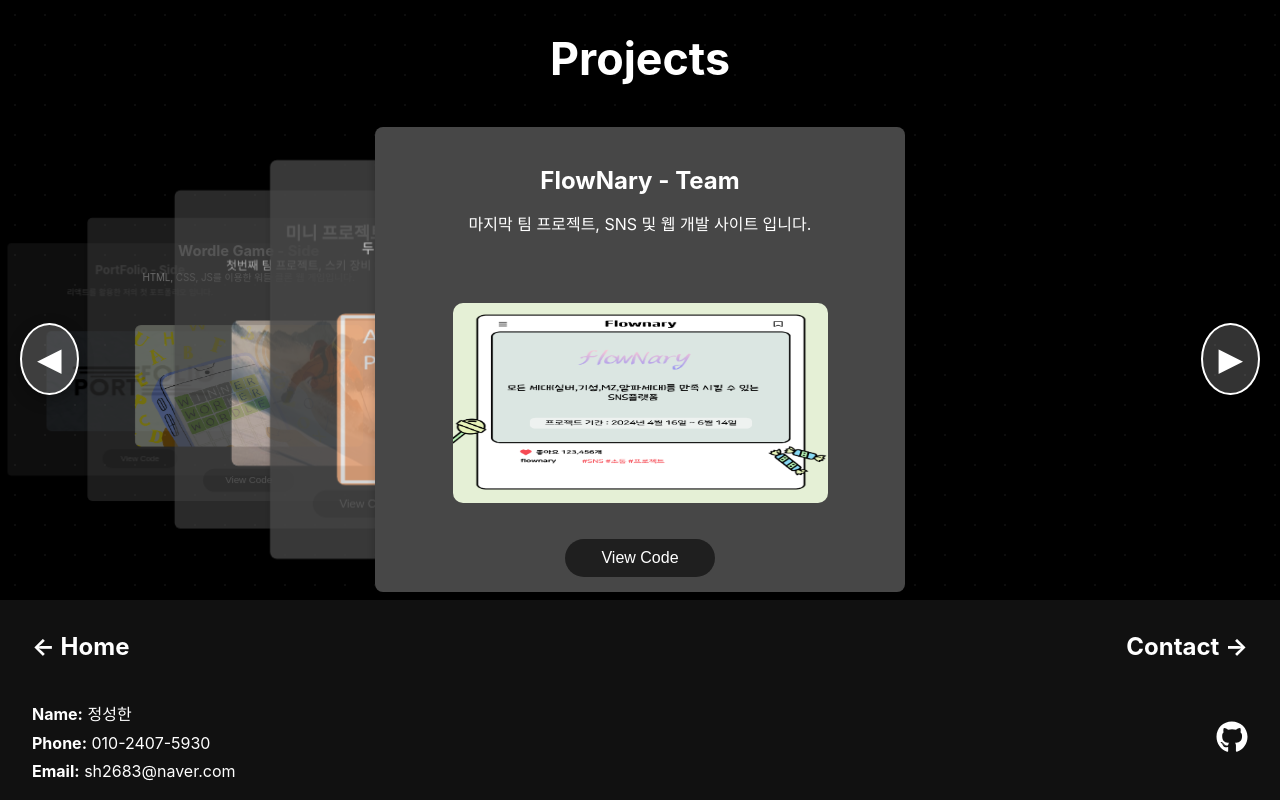
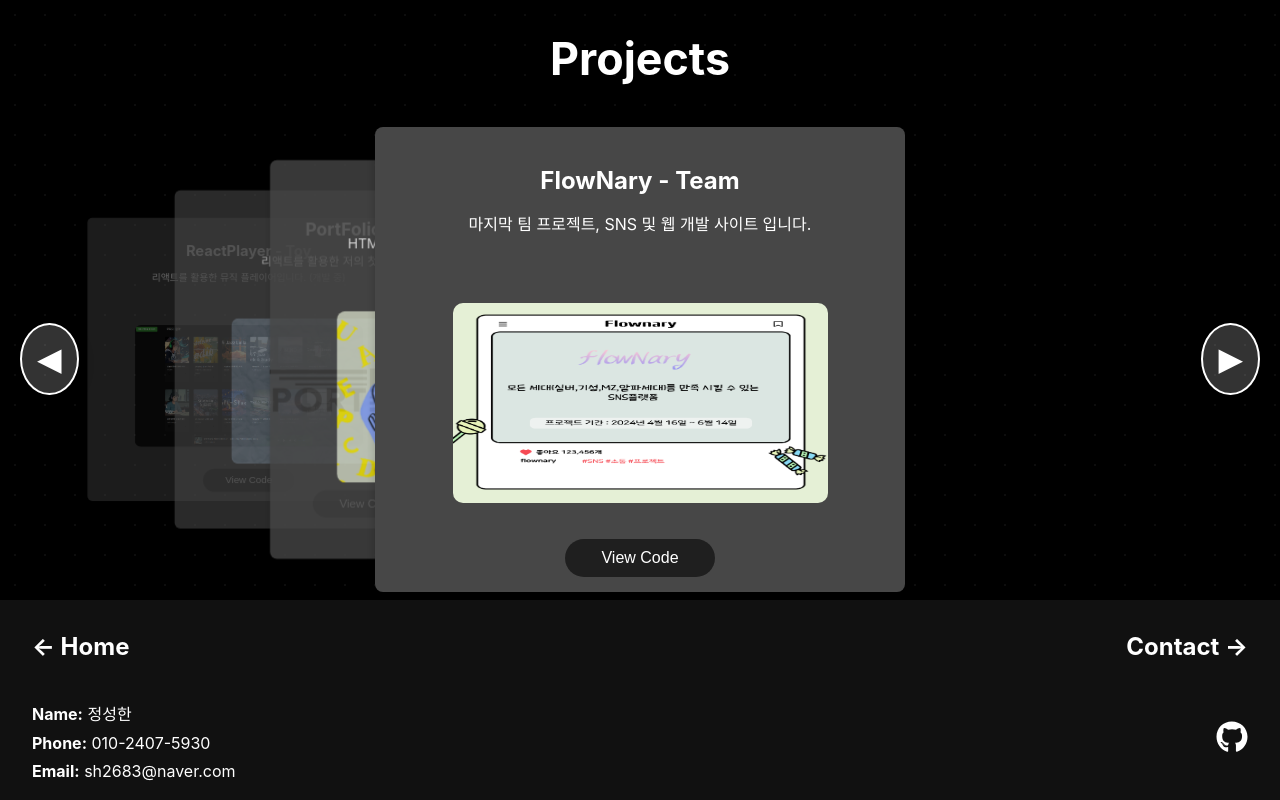
Before and after one commit to JeongSunghan/JeongSunghan.github.io, a React (Create React App) app: page /projects in a window 1280 px wide. Built offline with nearby package versions, Linux system fonts and the light colour scheme.

Commit message:
update
불필요한 프로젝트 삭제 / 간단한 css 업데이트

```diff
--- a/src/data/projectsData.js
+++ b/src/data/projectsData.js
@@ -12,37 +12,21 @@ const projectsData = [
   },
   {
     id: 2,
-    title: "맛zip - Team",
-    description:
-      "두번째 팀 프로젝트, 맛집을 공유 사이트 입니다.",
-    img: require("../assets/image/project2.png"),
-    link: "https://github.com/JeongSunghan/FoodProject",
-  },
-  {
-    id: 3,
-    title: "미니 프로젝트 - Team",
-    description:
-      "첫번째 팀 프로젝트, 스키 장비 대여 및 경매 사이트 입니다.",
-    img: require("../assets/image/project3.png"),
-    link: "https://github.com/JeongSunghan/miniProject",
-  },
-  {
-    id: 4,
-    title: "Wordle Game - Side",
+    title: "Wordle Game - Toy",
     description: "HTML, CSS, JS를 이용한 워들 클론 웹 게임입니다.",
     img: require("../assets/image/project5.png"),
     link: "https://github.com/JeongSunghan/wordle-game",
   },
   {
-    id: 5,
-    title: "PortFolio - Side",
+    id: 3,
+    title: "PortFolio - Toy",
     description: "리액트를 활용한 저의 첫 포트폴리오 입니다.",
     img: require("../assets/image/project6.png"),
     link: "https://github.com/JeongSunghan/JeongSunghan.github.io",
   },
 
   {
-    id: 5,
+    id: 4,
     title: "ReactPlayer - Toy",
     description: "리액트를 활용한 뮤직 플레이어입니다. (개발 중)",
     img: require("../assets/image/project4.png"),
--- a/src/pages/Home.jsx
+++ b/src/pages/Home.jsx
@@ -34,7 +34,7 @@ const Home = () => {
               <div className="home-text-overlay">
                 <h1>반갑습니다!</h1>
                 <h2>JEONG SUNGHAN</h2>
-                <p>JUNIOR Web Developer 입니다</p>
+                <p>JUNIOR Developer 입니다</p>
               </div>
             </div>
           </div>
--- a/src/styles/Home.css
+++ b/src/styles/Home.css
@@ -26,7 +26,7 @@
 }
 
 .home-profile-image:hover {
-  filter: brightness(100%);
+  filter: brightness(80%);
 }
 
 .home-text-overlay {
```
